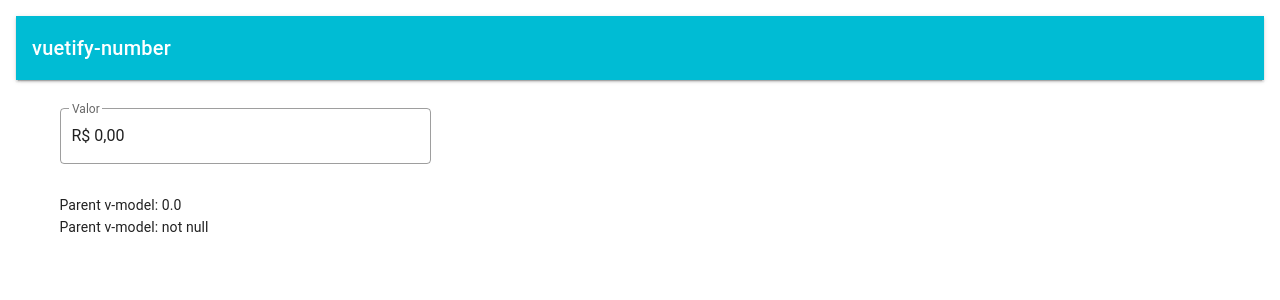
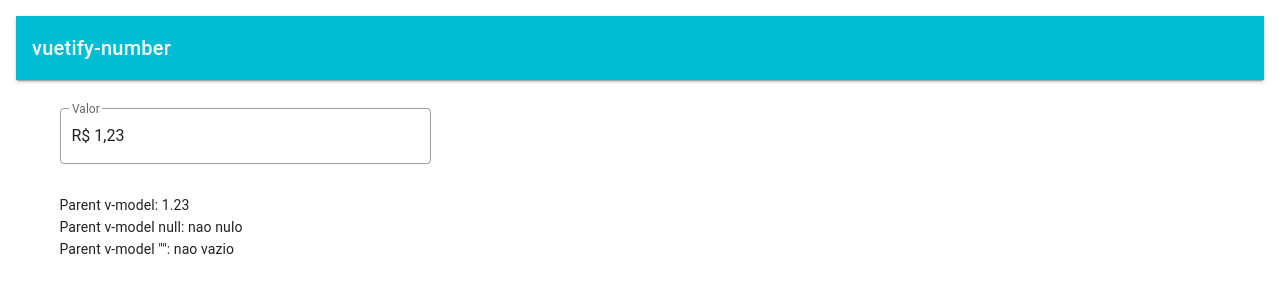
Before and after one commit to juareznasato/vuetify-number, a Vue app: page / in a window 1280 px wide. Shown: the top 300 px of the page. Built offline with nearby package versions, Linux system fonts and the light colour scheme.

Commit message:
:construction: Add option valueWhenIsEmpty

```diff
--- a/package.json
+++ b/package.json
@@ -1,6 +1,6 @@
 {
   "name": "vuetify-number",
-  "version": "0.1.7",
+  "version": "0.2.0",
   "description": "Component to vuetify 2.x, Numbers (money, percent and integer)",
   "author": {
     "name": "Juarez Nasato",
--- a/src/App.vue
+++ b/src/App.vue
@@ -20,7 +20,9 @@
             />
             Parent v-model: {{ value }}
             <br>
-            Parent v-model: {{ value === null ? "null" : "not null" }}
+            Parent v-model null: {{ value === null ? "nulo" : "nao nulo" }}
+            <br>
+            Parent v-model "": {{ value === "" ? "vazio" : "nao vazio" }}
           </v-col>
         </v-row>
       </v-container>
@@ -37,7 +39,7 @@ export default {
     VuetifyNumber
   },
   data: () => ({
-    value: "0.0", // "" or "0" or null
+    value: "1.23", // 1.23 or "1.23" or "" or null
     label: "Valor",
     readonly: false,
     disabled: false,
@@ -48,7 +50,8 @@ export default {
       prefix: "R$",
       suffix: "",
       length: 9,
-      precision: 2
+      precision: 2,
+      valueWhenIsEmpty: null, // "0" or "" or null
     }
   })
 };
--- a/src/components/VuetifyNumber.vue
+++ b/src/components/VuetifyNumber.vue
@@ -57,6 +57,7 @@ export default {
           suffix: "",
           length: 11,
           precision: 2,
+          valueWhenIsEmpty: "", // "0" or "" or null
         };
       },
     },
@@ -70,9 +71,9 @@ export default {
   computed: {
     cmpValue: {
       get: function() {
-        return this.value !== null
+        return this.value !== null && this.value !== ""
           ? this.humanFormat(this.value.toString())
-          : null;
+          : this.options.valueWhenIsEmpty;
       },
       set: function(newValue) {
         this.$emit("input", this.machineFormat(newValue));
@@ -81,8 +82,9 @@ export default {
   },
   methods: {
     humanFormat: function(number) {
+      console.log(number);
       if (isNaN(number)) {
-        number = ""; // 0 anteriormente
+        number = "";
       } else {
         // number = Number(number).toLocaleString(this.options.locale, {maximumFractionDigits: 2, minimumFractionDigits: 2, style: 'currency', currency: 'BRL'});
         number = Number(number).toLocaleString(this.options.locale, {
@@ -90,7 +92,6 @@ export default {
           minimumFractionDigits: this.options.precision,
         });
       }
-      // return this.options.prefix + number + this.options.suffix;
       return number;
     },
     machineFormat(number) {
@@ -110,10 +111,10 @@ export default {
             number.length
           );
         if (isNaN(number)) {
-          number = null; // "" anteriormente, 0 anteriormente
+          number = this.options.valueWhenIsEmpty;
         }
       } else {
-        number = null; // "" anteriormente, 0 anteriormente
+        number = this.options.valueWhenIsEmpty;
       }
       if (this.options.precision === 0) {
         number = this.cleanNumber(number);
```
Also changed, not shown: 1 other file (tests, documents, lock files or other folders).
